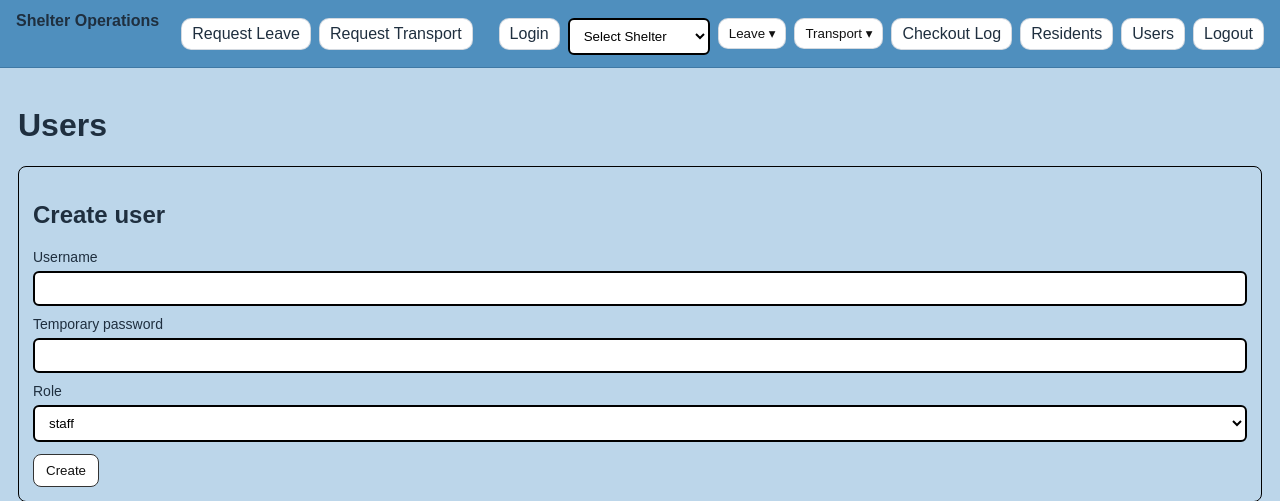
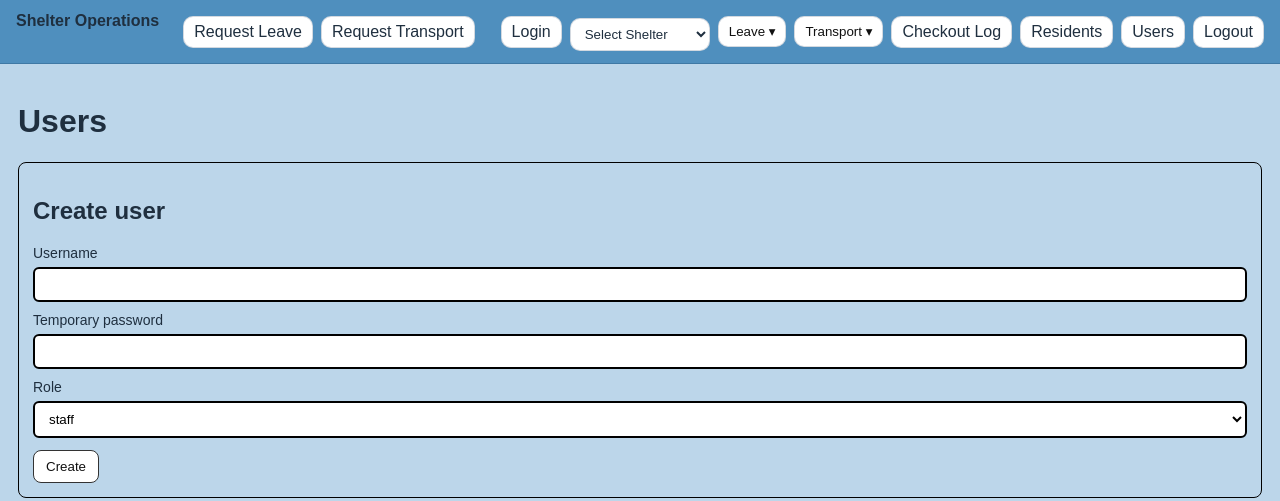
Before and after one commit to Jack409M/shelter-kiosk, a Flask app: page /staff/admin/users in a window 1280 px wide. Shown: the top 501 px of the page. Run offline with Flask 3, Linux system fonts and the light colour scheme; the visitor is signed in with stand-in values (Sample User, id 1); data that the repository does not hold is empty; some libraries are stand-ins or nearby versions.

Commit message:
Update styles.css

```diff
--- a/static/styles.css
+++ b/static/styles.css
@@ -315,3 +315,12 @@ form.card input[name="last_name"] {
 .nav-dd:focus-within .menu {
   display: block;
 }
+
+.top select {
+  padding: 7px 10px;
+  border-radius: 10px;
+  background: #ffffff;
+  border: 1px solid rgba(15, 47, 87, 0.18);
+  color: var(--text);
+  cursor: pointer;
+}
```
